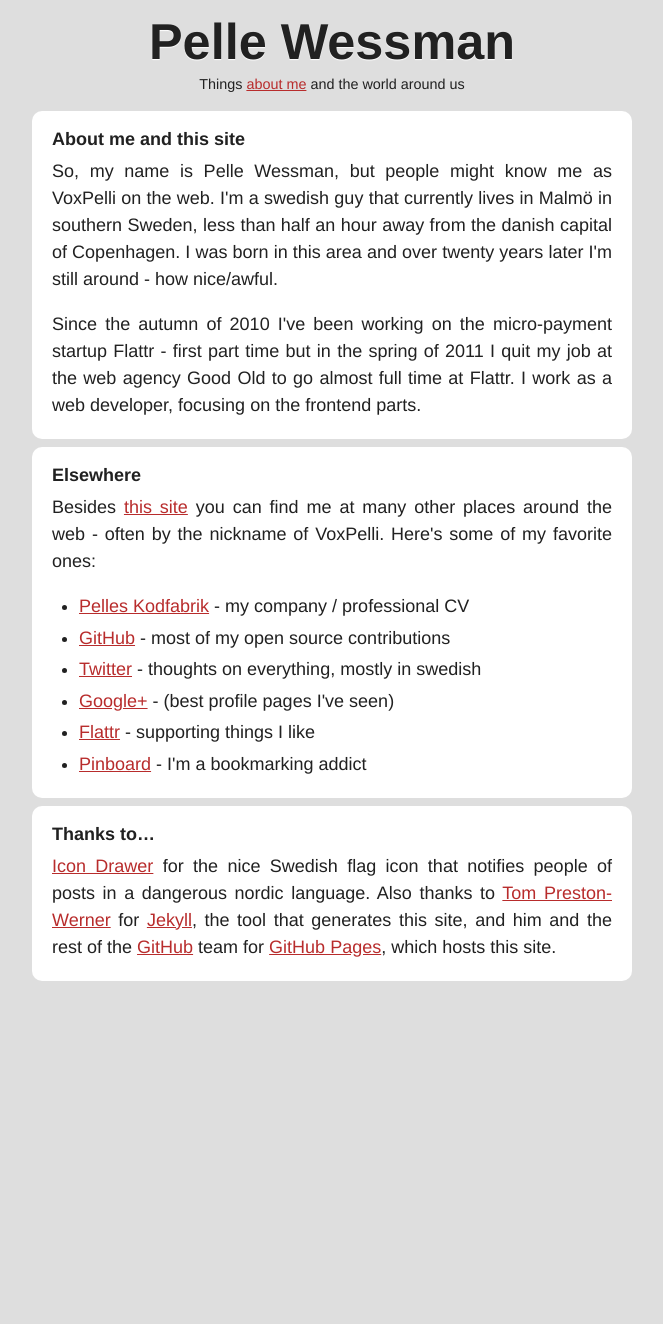
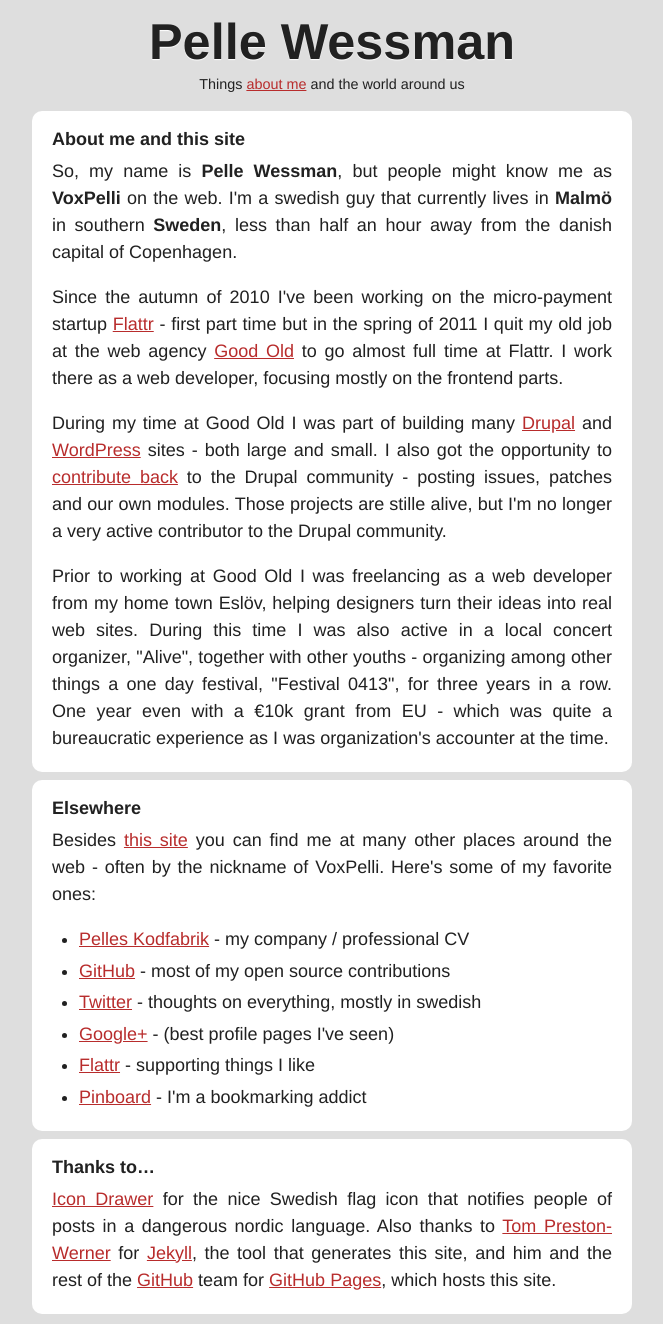
Before and after one commit to voxpelli/voxpelli.github.com, a Jekyll site: the page built from about.html, in a window 1280 px wide. Shown: the whole page, without its empty margins (308-971 px from the left). Built offline with Jekyll 4.4.1, drawn with Linux system fonts in a browser that asks for light colours; before the commit the page ends 991 px from its top, so only the background shows below that.

Commit message:
More work

```diff
--- a/_layouts/default.html
+++ b/_layouts/default.html
@@ -1,5 +1,5 @@
 <!doctype html>
-<html lang="en">
+<html lang="en" class="{{ page.classes }}">
 <head>
   <meta charset="utf-8" />
 
--- a/about.html
+++ b/about.html
@@ -1,19 +1,22 @@
 ---
 layout: default
 title: About Pelle Wessman
+classes: vcard
 ---
 
 <article>
   <h2>About me and this site</h2>
-  <p>So, my name is Pelle Wessman, but people might know me as VoxPelli on the web. I'm a swedish guy that currently lives in Malmö in southern Sweden, less than half an hour away from the danish capital of Copenhagen. I was born in this area and over twenty years later I'm still around - how nice/awful.</p>
-  <p>Since the autumn of 2010 I've been working on the micro-payment startup Flattr - first part time but in the spring of 2011 I quit my job at the web agency Good Old to go almost full time at Flattr. I work as a web developer, focusing on the frontend parts.</p>
+  <p>So, my name is <strong class="fn">Pelle Wessman</strong>, but people might know me as <strong class="nickname">VoxPelli</strong> on the web. I'm a swedish guy that currently lives in <span class="adr"><strong class="locality">Malmö</strong> in southern <strong class="country-name">Sweden</strong></span>, less than half an hour away from the danish capital of Copenhagen.</p>
+  <p>Since the autumn of 2010 I've been working on the micro-payment startup <a href="http://flattr.com/" class="org">Flattr</a> - first part time but in the spring of 2011 I quit my old job at the web agency <a href="http://goodold.se/">Good Old</a> to go almost full time at Flattr. I work there as a <span class="title">web developer</span>, focusing mostly on the frontend parts.</p>
+  <p>During my time at Good Old I was part of building many <a href="http://drupal.org/">Drupal</a> and <a href="http://wordpress.org/">WordPress</a> sites - both large and small. I also got the opportunity to <a href="http://drupal.org/user/341713" rel="me">contribute back</a> to the Drupal community - posting issues, patches and our own modules. Those projects are stille alive, but I'm no longer a very active contributor to the Drupal community.</p>
+  <p>Prior to working at Good Old I was freelancing as a web developer from my home town Eslöv, helping designers turn their ideas into real web sites. During this time I was also active in a local concert organizer, "Alive", together with other youths - organizing among other things a one day festival, "Festival 0413", for three years in a row. One year even with a €10k grant from EU - which was quite a bureaucratic experience as I was organization's accounter at the time.</p>
 </article>
 
 <section>
   <h2>Elsewhere</h2>
-  <p>Besides <a rel="me" href="/">this site</a> you can find me at many other places around the web - often by the nickname of VoxPelli. Here's some of my favorite ones:</p>
+  <p>Besides <a rel="me" class="url uid" href="/">this site</a> you can find me at many other places around the web - often by the nickname of VoxPelli. Here's some of my favorite ones:</p>
   <ul>
-    <li><a rel="me" href="https://kodfabrik.se/">Pelles Kodfabrik</a> - my company / professional CV</li>
+    <li><a rel="me" class="url" href="https://kodfabrik.se/">Pelles Kodfabrik</a> - my company / professional CV</li>
     <li><a rel="me" href="https://github.com/voxpelli">GitHub</a> - most of my open source contributions</li>
     <li><a rel="me" href="http://twitter.com/voxpelli">Twitter</a> - thoughts on everything, mostly in swedish</li>
     <li><a rel="me" href="http://www.google.com/profiles/VoxPelli">Google+</a> - (best profile pages I've seen)</li>
```
